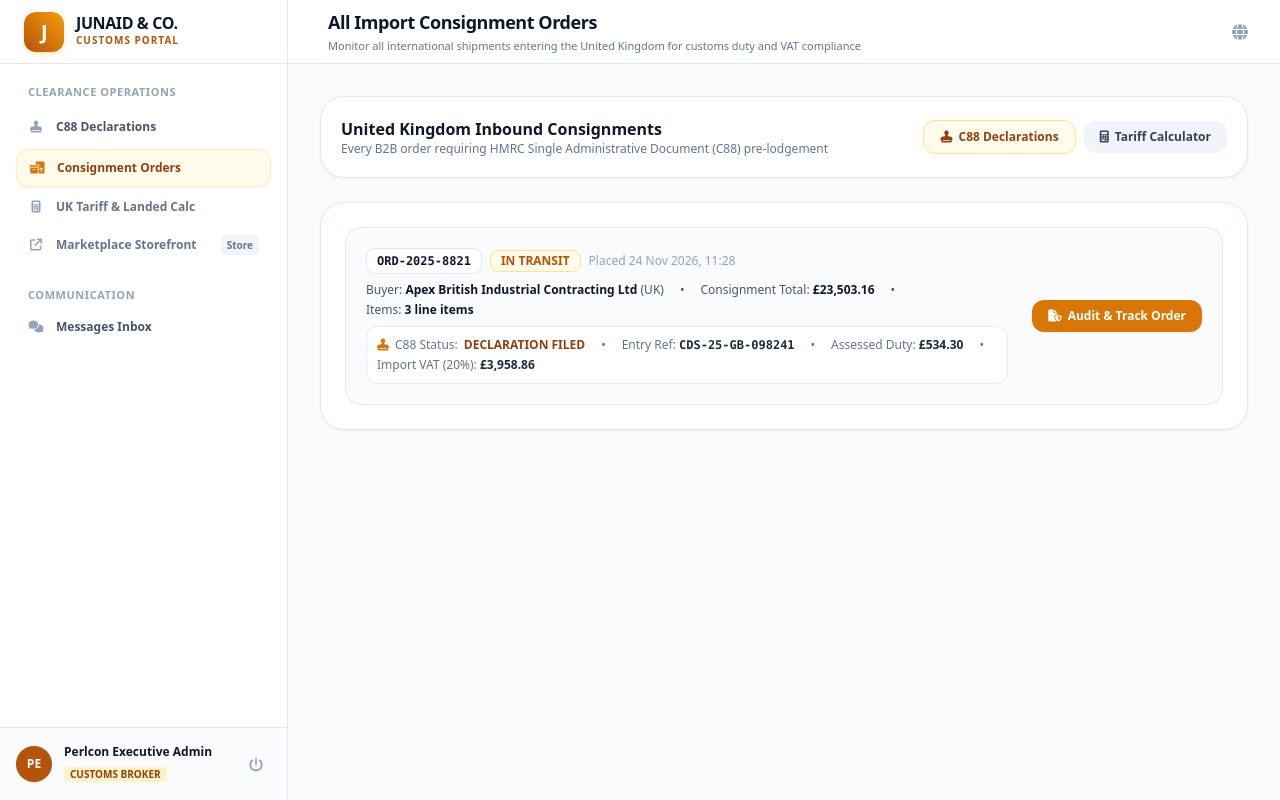
After one commit to TarunBirla/international, a Laravel app: page /customs/orders in a window 1280 px wide. The commit adds this page. Run offline with Laravel 10, Linux system fonts and the light colour scheme; a user stored in the database is signed in; data comes from the database, SQL or seed files in the repository; some libraries are stand-ins or nearby versions.

```diff
--- a/app/Http/Controllers/CustomsDashboardController.php
+++ b/app/Http/Controllers/CustomsDashboardController.php
@@ -6,11 +6,41 @@ use Illuminate\Http\Request;
 use Illuminate\Support\Facades\Auth;
 use App\Models\CustomsClearance;
 use App\Models\TrackingUpdate;
+use App\Models\Order;
 
 class CustomsDashboardController extends Controller
 {
+    private function ensureClearanceForOrders()
+    {
+        $customsUser = Auth::user();
+        $unlinkedOrders = Order::doesntHave('customsClearances')->get();
+        foreach ($unlinkedOrders as $o) {
+            CustomsClearance::create([
+                'clearance_reference' => 'CUS-UK-' . date('Y') . '-' . rand(1000, 9999),
+                'order_id' => $o->id,
+                'shipment_id' => $o->shipments->first()->id ?? null,
+                'customs_partner_id' => $customsUser->id ?? null,
+                'port_of_entry' => 'Port of Felixstowe',
+                'country_of_origin' => 'India / China / Europe',
+                'hs_codes' => '8457.10.90',
+                'declared_cif_value' => $o->subtotal_amount + $o->shipping_amount,
+                'applicable_duty_rate' => 2.50,
+                'duty_payable_amount' => $o->customs_duty_amount ?? round(($o->subtotal_amount + $o->shipping_amount) * 0.025, 2),
+                'vat_rate' => 20.00,
+                'vat_payable_amount' => $o->vat_amount ?? round(($o->subtotal_amount + $o->shipping_amount + ($o->customs_duty_amount ?? 0)) * 0.20, 2),
+                'clearance_service_fee' => 120.00,
+                'total_customs_charges' => ($o->customs_duty_amount ?? 0) + ($o->vat_amount ?? 0) + 120.00,
+                'currency' => $o->currency ?? 'GBP',
+                'status' => 'declaration_filed',
+                'partner_notes' => 'Customs declaration pre-lodged for international consignment.',
+            ]);
+        }
+    }
+
     public function index()
     {
+        $this->ensureClearanceForOrders();
+
         $clearances = CustomsClearance::with(['order.buyer.company', 'shipment'])->latest()->paginate(10);
 
         $stats = [
@@ -21,6 +51,17 @@ class CustomsDashboardController extends Controller
         ];
 
         return view('dashboards.customs.index', compact('clearances', 'stats'));
+    }
+
+    public function orders()
+    {
+        $this->ensureClearanceForOrders();
+
+        $orders = Order::with(['buyer.company', 'orderItems', 'shipments', 'customsClearances'])
+            ->latest()
+            ->paginate(12);
+
+        return view('dashboards.customs.orders', compact('orders'));
     }
 
     public function updateStatus(Request $request, $id)
--- /dev/null
+++ b/resources/views/dashboards/customs/orders.blade.php
@@ -0,0 +1,108 @@
+@extends('layouts.customs')
+
+@section('title', 'Consignment Orders — Junaid & Co. Customs Clearance')
+@section('header_title', 'All Import Consignment Orders')
+@section('header_subtitle', 'Monitor all international shipments entering the United Kingdom for customs duty and VAT compliance')
+
+@section('content')
+<div class="space-y-6">
+
+    <div class="flex flex-col sm:flex-row justify-between items-start sm:items-center gap-4 bg-white p-5 rounded-3xl border border-slate-200 shadow-sm">
+        <div>
+            <h2 class="text-base font-black text-slate-900">United Kingdom Inbound Consignments</h2>
+            <p class="text-xs text-slate-500">Every B2B order requiring HMRC Single Administrative Document (C88) pre-lodgement</p>
+        </div>
+        <div class="flex items-center space-x-2">
+            <a href="{{ route('customs.dashboard') }}" class="px-4 py-2 bg-amber-50 text-amber-800 hover:bg-amber-100 border border-amber-200 font-bold rounded-xl text-xs transition flex items-center space-x-1.5">
+                <i class="fa-solid fa-stamp"></i>
+                <span>C88 Declarations</span>
+            </a>
+            <a href="{{ route('calculator.index') }}" class="px-4 py-2 bg-slate-100 hover:bg-slate-200 text-slate-700 font-bold rounded-xl text-xs transition flex items-center space-x-1.5">
+                <i class="fa-solid fa-calculator"></i>
+                <span>Tariff Calculator</span>
+            </a>
+        </div>
+    </div>
+
+    <!-- Orders Table -->
+    <div class="bg-white rounded-3xl border border-slate-200 p-6 shadow-sm">
+        @if($orders->isEmpty())
+            <div class="text-center py-12">
+                <div class="w-16 h-16 bg-slate-100 rounded-2xl flex items-center justify-center text-slate-400 text-2xl mx-auto mb-3">
+                    <i class="fa-solid fa-box-open"></i>
+                </div>
+                <h3 class="text-sm font-bold text-slate-800">No consignment orders found</h3>
+                <p class="text-xs text-slate-400 mt-1">Orders placed by buyers will automatically appear here for customs clearance.</p>
+            </div>
+        @else
+            <div class="space-y-4">
+                @foreach($orders as $order)
+                    @php
+                        $customs = $order->customsClearances->first();
+                        $shipment = $order->shipments->first();
+                    @endphp
+                    <div class="p-5 rounded-2xl border border-slate-200 bg-slate-50/70 hover:bg-white hover:border-slate-300 transition flex flex-col lg:flex-row justify-between items-start lg:items-center gap-6">
+
+                        <!-- Left Details -->
+                        <div class="space-y-2 flex-1 min-w-0">
+                            <div class="flex flex-wrap items-center gap-2">
+                                <span class="font-mono text-xs font-bold text-slate-900 bg-white px-2.5 py-1 rounded-lg border border-slate-200">
+                                    {{ $order->order_number }}
+                                </span>
+                                <span class="px-2.5 py-0.5 rounded-lg text-xs font-bold uppercase
+                                    @if($order->order_status === 'delivered') bg-emerald-50 text-emerald-700 border border-emerald-200
+                                    @elseif(in_array($order->order_status, ['customs_cleared', 'arrived_in_uk'])) bg-sky-50 text-sky-700 border border-sky-200
+                                    @else bg-amber-50 text-amber-700 border border-amber-200 @endif">
+                                    {{ ucfirst(str_replace('_', ' ', $order->order_status)) }}
+                                </span>
+                                <span class="text-xs text-slate-400">
+                                    Placed {{ $order->created_at->format('d M Y, H:i') }}
+                                </span>
+                            </div>
+
+                            <div class="flex flex-wrap items-center gap-x-4 gap-y-1 text-xs text-slate-600">
+                                <div>Buyer: <strong class="text-slate-900">{{ $order->buyer->company->company_name ?? $order->buyer->name }}</strong> (UK)</div>
+                                <div>•</div>
+                                <div>Consignment Total: <strong class="text-slate-900">£{{ number_format($order->total_amount, 2) }}</strong></div>
+                                <div>•</div>
+                                <div>Items: <strong class="text-slate-900">{{ $order->orderItems->count() }} line items</strong></div>
+                            </div>
+
+                            <div class="flex flex-wrap items-center gap-x-4 gap-y-1 text-xs text-slate-500 bg-white p-2.5 rounded-xl border border-slate-200/80">
+                                <div class="flex items-center space-x-1.5">
+                                    <i class="fa-solid fa-stamp text-amber-600"></i>
+                                    <span>C88 Status:</span>
+                                    <strong class="text-amber-800 uppercase">{{ $customs ? ucfirst(str_replace('_', ' ', $customs->status)) : 'Pre-lodging' }}</strong>
+                                </div>
+                                <div>•</div>
+                                <div>Entry Ref: <strong class="font-mono text-slate-800">{{ $customs->c88_entry_number ?? 'PENDING' }}</strong></div>
+                                <div>•</div>
+                                <div>Assessed Duty: <strong class="text-slate-800">£{{ number_format($customs->duty_payable_amount ?? $order->customs_duty_amount, 2) }}</strong></div>
+                                <div>•</div>
+                                <div>Import VAT (20%): <strong class="text-slate-800">£{{ number_format($customs->vat_payable_amount ?? $order->vat_amount, 2) }}</strong></div>
+                            </div>
+                        </div>
+
+                        <!-- Right Action Buttons -->
+                        <div class="flex items-center space-x-2 flex-shrink-0 w-full sm:w-auto justify-end">
+                            <a href="{{ route('orders.show', $order->id) }}"
+                               class="px-4 py-2 bg-amber-600 hover:bg-amber-700 text-white font-bold rounded-xl text-xs transition shadow-sm flex items-center space-x-1.5">
+                                <i class="fa-solid fa-file-shield"></i>
+                                <span>Audit & Track Order</span>
+                            </a>
+                        </div>
+
+                    </div>
+                @endforeach
+            </div>
+
+            @if($orders->hasPages())
+                <div class="mt-6 pt-4 border-t border-slate-100">
+                    {{ $orders->links() }}
+                </div>
+            @endif
+        @endif
+    </div>
+
+</div>
+@endsection
--- a/resources/views/dashboards/logistics/index.blade.php
+++ b/resources/views/dashboards/logistics/index.blade.php
@@ -37,7 +37,10 @@
                             <span class="px-2 py-0.5 rounded-full text-[10px] font-bold uppercase bg-blue-50 text-indigo-700 border border-indigo-200">
                                 {{ ucfirst(str_replace('_', ' ', $shp->status)) }}
                             </span>
-                            <span class="text-xs text-slate-400">Order: #{{ $shp->order->order_number ?? 'ORD' }}</span>
+                            <a href="{{ route('orders.show', $shp->order_id) }}" class="font-mono text-xs font-bold text-sky-700 hover:text-sky-900 bg-sky-50 px-2 py-0.5 rounded border border-sky-200 transition flex items-center space-x-1">
+                                <i class="fa-solid fa-arrow-up-right-from-square text-[10px]"></i>
+                                <span>Order: #{{ $shp->order->order_number ?? 'ORD' }}</span>
+                            </a>
                         </div>
 
                         <h3 class="text-base font-extrabold text-slate-900">
--- a/resources/views/layouts/customs.blade.php
+++ b/resources/views/layouts/customs.blade.php
@@ -85,9 +85,14 @@
                 <p class="px-3 text-[11px] font-bold text-slate-400 uppercase tracking-wider mb-2">Clearance Operations</p>
                 <div class="space-y-1">
                     <a href="{{ route('customs.dashboard') }}"
-                       class="flex items-center space-x-3 px-3 py-2.5 rounded-xl text-xs font-bold transition bg-amber-50 text-amber-800 shadow-sm border border-amber-200/50">
-                        <i class="fa-solid fa-stamp w-4 text-center text-amber-600"></i>
+                       class="flex items-center space-x-3 px-3 py-2.5 rounded-xl text-xs font-bold transition {{ request()->routeIs('customs.dashboard') ? 'bg-amber-50 text-amber-800 shadow-sm border border-amber-200/50' : 'text-slate-600 hover:bg-slate-100 hover:text-slate-900' }}">
+                        <i class="fa-solid fa-stamp w-4 text-center {{ request()->routeIs('customs.dashboard') ? 'text-amber-600' : 'text-slate-400' }}"></i>
                         <span>C88 Declarations</span>
+                    </a>
+                    <a href="{{ route('customs.orders') }}"
+                       class="flex items-center space-x-3 px-3 py-2.5 rounded-xl text-xs font-bold transition {{ request()->routeIs('customs.orders') ? 'bg-amber-50 text-amber-800 shadow-sm border border-amber-200/50' : 'text-slate-600 hover:bg-slate-100 hover:text-slate-900' }}">
+                        <i class="fa-solid fa-boxes-packing w-4 text-center {{ request()->routeIs('customs.orders') ? 'text-amber-600' : 'text-slate-400' }}"></i>
+                        <span>Consignment Orders</span>
                     </a>
                     <a href="{{ route('calculator.index') }}"
                        class="flex items-center space-x-3 px-3 py-2 rounded-xl text-xs font-semibold text-slate-500 hover:bg-slate-100 hover:text-slate-800 transition">
--- a/routes/web.php
+++ b/routes/web.php
@@ -228,5 +228,6 @@ Route::middleware(['auth', 'role:logistics_partner,super_admin,admin'])->prefix(
 // ==========================================
 Route::middleware(['auth', 'role:customs_partner,super_admin,admin'])->prefix('customs')->name('customs.')->group(function () {
     Route::get('/dashboard', [CustomsDashboardController::class, 'index'])->name('dashboard');
+    Route::get('/orders', [CustomsDashboardController::class, 'orders'])->name('orders');
     Route::post('/clearances/{id}/update', [CustomsDashboardController::class, 'updateStatus'])->name('clearances.update');
 });
```
Also changed, not shown: app/Http/Controllers/RfqController.php (+43 -0 lines), resources/views/dashboards/customs/index.blade.php (+15 -3 lines), resources/views/orders/show.blade.php (+31 -2 lines).
